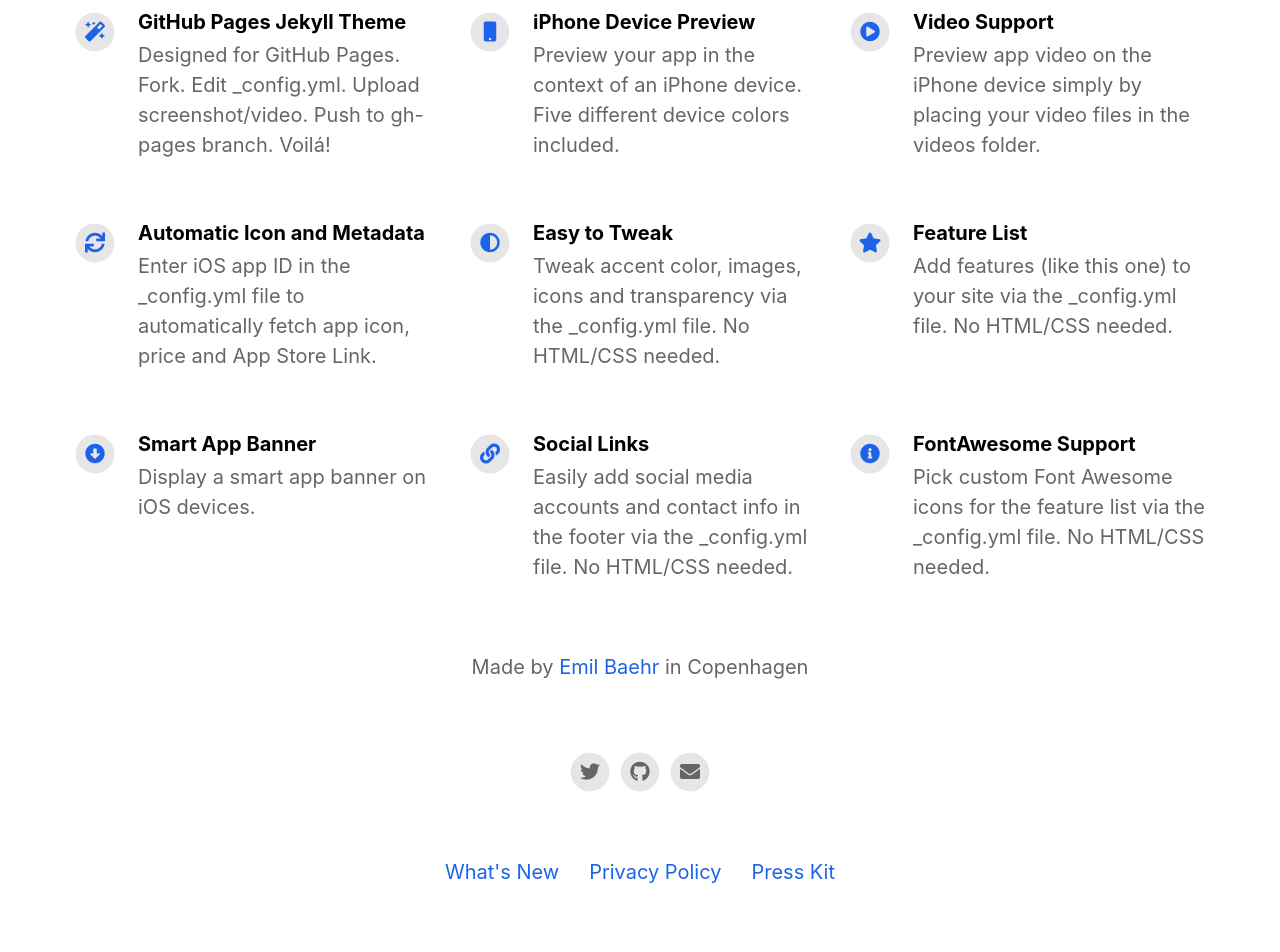
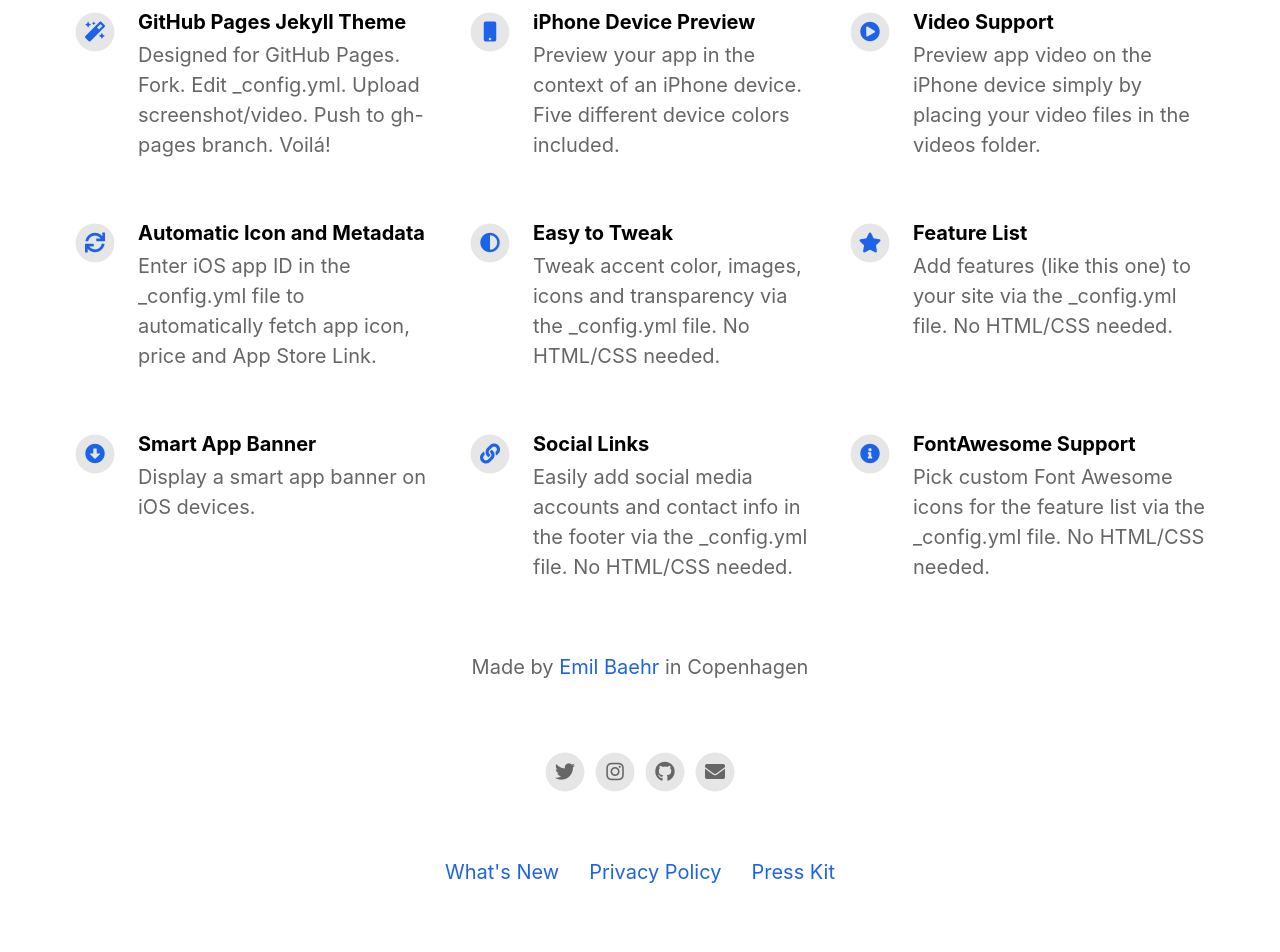
Before and after one commit to emilbaehr/automatic-app-landing-page, a Jekyll site: the page built from index.html, in a window 1280 px wide. Shown: the part 1072-2024 px from the top of the page. Built offline with Jekyll 4.4.1, drawn with Linux system fonts in a browser that asks for light colours; nearby versions of some CDN libraries.

Commit message:
Add support for showing the instagram icon. #42

```diff
--- a/_includes/footer.html
+++ b/_includes/footer.html
@@ -18,6 +18,15 @@
 				<span class="fa-stack fa-1x">
 					<i class="socialIconBack fas fa-circle fa-stack-2x"></i>
 					<i class="socialIconTop fab fa-twitter fa-stack-1x"></i>
+				</span>
+			</a>
+		{% endif %}
+
+		{% if site.instagram_username %}
+			<a href="https://instagram.com/{{ site.instagram_username }}">
+				<span class="fa-stack fa-1x">
+					<i class="socialIconBack fas fa-circle fa-stack-2x"></i>
+					<i class="socialIconTop fab fa-instagram fa-stack-1x"></i>
 				</span>
 			</a>
 		{% endif %}
```
